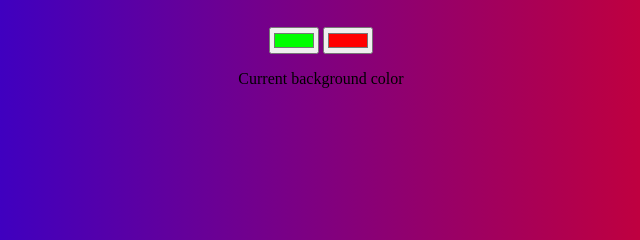
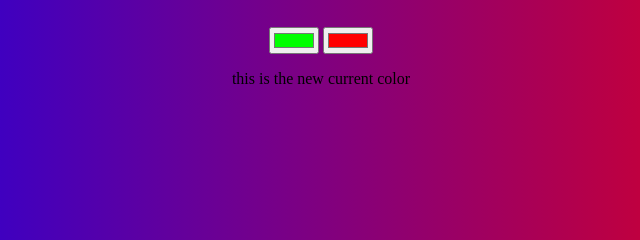
Before and after one commit to MinhKyawMyatThu/background-generator, a plain HTML site: page index.html in a window 1280 px wide. Shown: the part 133-373 px from the top of the page, 319-959 px from the left. Drawn offline with Linux system fonts and the light colour scheme.

Commit message:
change the h3 text

```diff
--- a/index.html
+++ b/index.html
@@ -9,7 +9,7 @@
         <h1>Background Generator</h1>
         <input type="color" id="color1" value="#00ff00">
         <input type="color" id="color2" value="#ff0000" >
-        <p>Current background color</p>
+        <p>this is the new current color</p>
 
         <script type="text/javascript" src="script.js" />
     </body>
```
